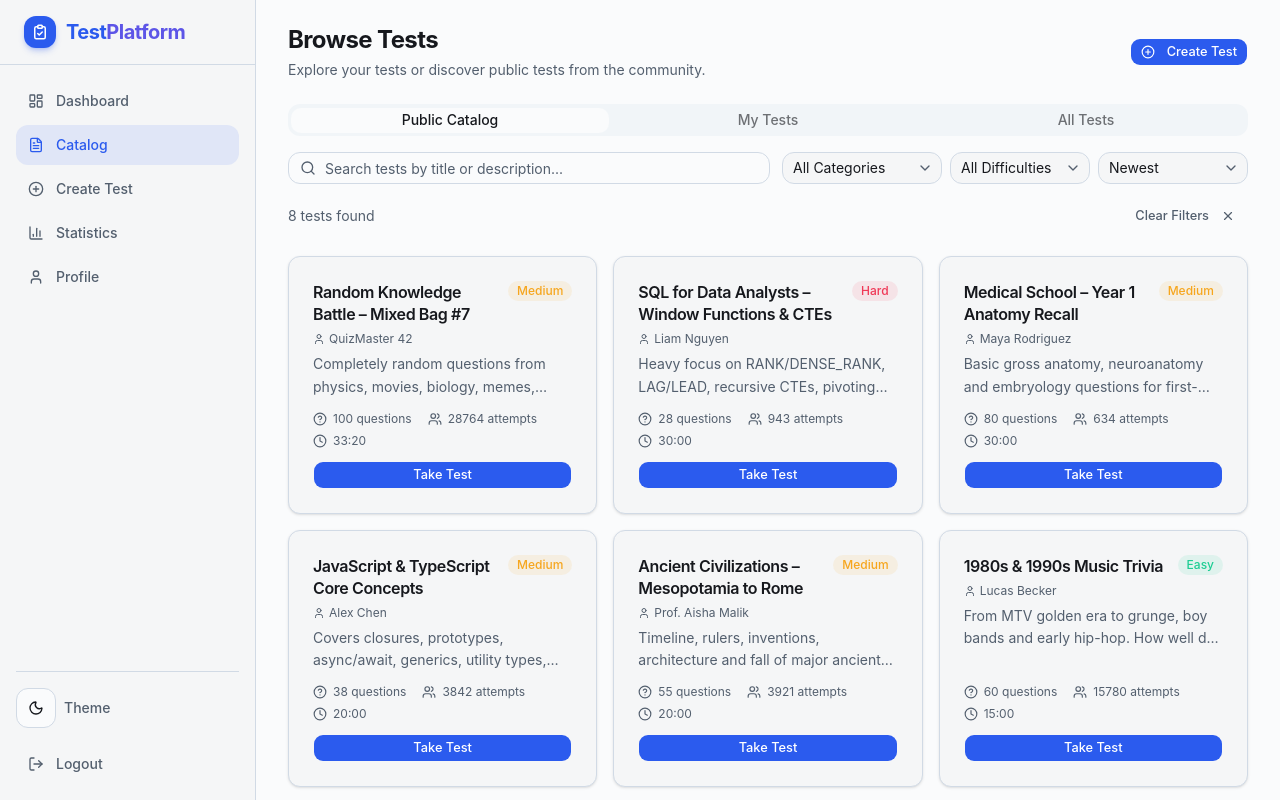
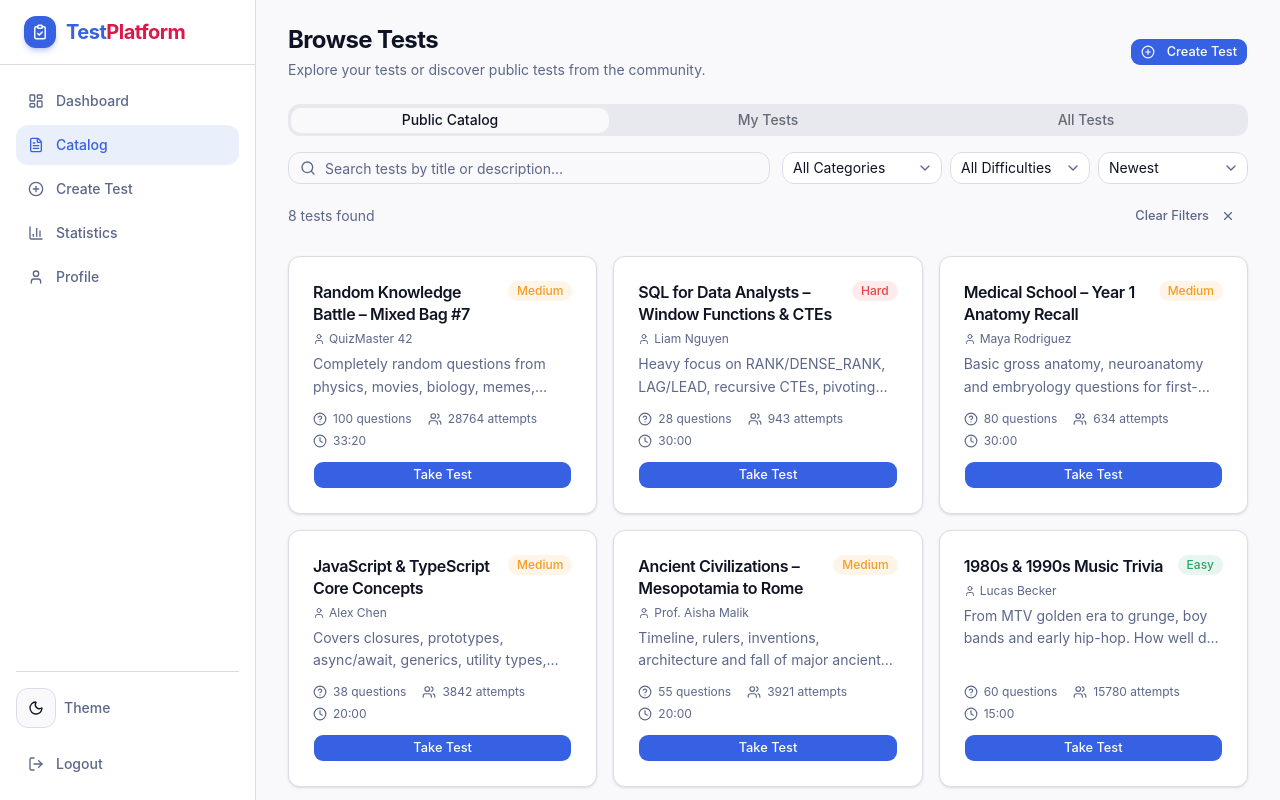
Before and after one commit to lbedv/online-testing, a React (Vite) app: page /catalog in a window 1280 px wide. Built offline with nearby package versions, Linux system fonts and the light colour scheme.

Commit message:
style: change styles and update hsl wrapper

```diff
--- a/src/features/auth/components/auth-background.tsx
+++ b/src/features/auth/components/auth-background.tsx
@@ -4,44 +4,31 @@
  * Centers content with fade-in slide-up animation on mount.
  */
 export function AuthBackground({ children }: { children: React.ReactNode }) {
-
-
   return (
     <main className="relative flex min-h-screen items-center justify-center overflow-hidden px-4 py-12">
       {/* Light mode gradient */}
       <div
-        className="pointer-events-none absolute inset-0 dark:opacity-0 transition-opacity duration-500"
-        style={{
-          background:
-            "linear-gradient(135deg, hsl(var(--accent)) 0%, hsl(var(--background)) 50%, hsl(var(--secondary) / 0.15) 100%)",
-        }}
+        className="pointer-events-none absolute inset-0 dark:opacity-0 transition-opacity duration-500 bg-linear-to-br from-accent via-background via-50% to-secondary/15"
       />
+
       {/* Dark mode gradient */}
       <div
-        className="pointer-events-none absolute inset-0 opacity-0 dark:opacity-100 transition-opacity duration-500"
-        style={{
-          background:
-            "linear-gradient(135deg, hsl(var(--foreground) / 0.1) 0%, hsl(var(--background)) 50%, hsl(var(--primary) / 0.05) 100%)",
-        }}
+        className="pointer-events-none absolute inset-0 opacity-0 dark:opacity-100 transition-opacity duration-500 bg-linear-to-br from-foreground/10 via-background via-50% to-primary/5"
       />
 
       {/* Decorative orbs */}
       <div
         aria-hidden="true"
-        className="pointer-events-none absolute -top-40 -right-40 h-80 w-80 rounded-full opacity-20 blur-3xl dark:opacity-10"
-        style={{ background: "hsl(var(--primary))" }}
+        className="bg-primary pointer-events-none absolute -top-40 -right-40 h-80 w-80 rounded-full opacity-20 blur-3xl dark:opacity-10"
       />
       <div
         aria-hidden="true"
-        className="pointer-events-none absolute -bottom-40 -left-40 h-80 w-80 rounded-full opacity-15 blur-3xl dark:opacity-10"
-        style={{ background: "hsl(var(--secondary))" }}
+        className="bg-secondary pointer-events-none absolute -bottom-40 -left-40 h-80 w-80 rounded-full opacity-15 blur-3xl dark:opacity-10"
       />
 
-      <div
-        className="relative z-10 w-full max-w-md animate-in fade-in slide-in-from-bottom-2 duration-700"
-      >
+      <div className="relative z-10 w-full max-w-md animate-in fade-in slide-in-from-bottom-2 duration-700">
         {children}
       </div>
     </main>
-  )
+  );
 }
--- a/src/index.css
+++ b/src/index.css
@@ -4,58 +4,58 @@
 
 @theme {
   /* =============================================
-     Colors — maps to bg-*, text-*, border-* etc.
-     These become --color-background, --color-primary, etc.
+     Colors — maps to bg-*, text-*, border-* etc.
+     These become --color-background, --color-primary, etc.
   ============================================= */
-  --color-background: hsl(var(--background));
-  --color-foreground: hsl(var(--foreground));
+  --color-background: var(--background);
+  --color-foreground: var(--foreground);
 
-  --color-card: hsl(var(--card));
-  --color-card-foreground: hsl(var(--card-foreground));
+  --color-card: var(--card);
+  --color-card-foreground: var(--card-foreground);
 
-  --color-popover: hsl(var(--popover));
-  --color-popover-foreground: hsl(var(--popover-foreground));
+  --color-popover: var(--popover);
+  --color-popover-foreground: var(--popover-foreground);
 
-  --color-primary: hsl(var(--primary));
-  --color-primary-foreground: hsl(var(--primary-foreground));
+  --color-primary: var(--primary);
+  --color-primary-foreground: var(--primary-foreground);
 
-  --color-secondary: hsl(var(--secondary));
-  --color-secondary-foreground: hsl(var(--secondary-foreground));
+  --color-secondary: var(--secondary);
+  --color-secondary-foreground: var(--secondary-foreground);
 
-  --color-muted: hsl(var(--muted));
-  --color-muted-foreground: hsl(var(--muted-foreground));
+  --color-muted: var(--muted);
+  --color-muted-foreground: var(--muted-foreground);
 
-  --color-accent: hsl(var(--accent));
-  --color-accent-foreground: hsl(var(--accent-foreground));
+  --color-accent: var(--accent);
+  --color-accent-foreground: var(--accent-foreground);
 
-  --color-destructive: hsl(var(--destructive));
-  --color-destructive-foreground: hsl(var(--destructive-foreground));
+  --color-destructive: var(--destructive);
+  --color-destructive-foreground: var(--destructive-foreground);
 
-  --color-success: hsl(var(--success));
-  --color-success-foreground: hsl(var(--success-foreground));
+  --color-success: var(--success);
+  --color-success-foreground: var(--success-foreground);
 
-  --color-warning: hsl(var(--warning));
-  --color-warning-foreground: hsl(var(--warning-foreground));
+  --color-warning: var(--warning);
+  --color-warning-foreground: var(--warning-foreground);
 
-  --color-border: hsl(var(--border));
-  --color-input: hsl(var(--input));
-  --color-ring: hsl(var(--ring));
+  --color-border: var(--border);
+  --color-input: var(--input);
+  --color-ring: var(--ring);
 
-  --color-chart-1: hsl(var(--chart-1));
-  --color-chart-2: hsl(var(--chart-2));
-  --color-chart-3: hsl(var(--chart-3));
-  --color-chart-4: hsl(var(--chart-4));
-  --color-chart-5: hsl(var(--chart-5));
+  --color-chart-1: var(--chart-1);
+  --color-chart-2: var(--chart-2);
+  --color-chart-3: var(--chart-3);
+  --color-chart-4: var(--chart-4);
+  --color-chart-5: var(--chart-5);
 
-  /* Sidebar — custom namespace */
-  --color-sidebar: hsl(var(--sidebar-background));
-  --color-sidebar-foreground: hsl(var(--sidebar-foreground));
-  --color-sidebar-primary: hsl(var(--sidebar-primary));
-  --color-sidebar-primary-foreground: hsl(var(--sidebar-primary-foreground));
-  --color-sidebar-accent: hsl(var(--sidebar-accent));
-  --color-sidebar-accent-foreground: hsl(var(--sidebar-accent-foreground));
-  --color-sidebar-border: hsl(var(--sidebar-border));
-  --color-sidebar-ring: hsl(var(--sidebar-ring));
+  /* Sidebar — custom namespace (you can use sidebar:bg, sidebar:text-primary etc.) */
+  --color-sidebar: var(--sidebar-background);
+  --color-sidebar-foreground: var(--sidebar-foreground);
+  --color-sidebar-primary: var(--sidebar-primary);
+  --color-sidebar-primary-foreground: var(--sidebar-primary-foreground);
+  --color-sidebar-accent: var(--sidebar-accent);
+  --color-sidebar-accent-foreground: var(--sidebar-accent-foreground);
+  --color-sidebar-border: var(--sidebar-border);
+  --color-sidebar-ring: var(--sidebar-ring);
 
   /* Border radius (maps to rounded-*, etc.) */
   --radius: 0.75rem;
@@ -80,110 +80,115 @@
 
 @layer base {
   :root {
-    /* ─────────────── Light theme ─────────────── */
-    --background:    210 20% 98.5%;
-    --foreground:    220 12% 10%;
-    --card:          210 14% 96.5%;
-    --card-foreground: 220 12% 12%;
+    /* Light theme values */
+    --background: hsl(225 25% 98%);
+    --foreground: hsl(225 40% 10%);
 
-    --popover:       210 12% 98%;
-    --popover-foreground: 220 12% 12%;
+    --card: hsl(0 0% 100%);
+    --card-foreground: hsl(225 40% 10%);
 
-    --primary:       225 85% 55%;
-    --primary-foreground: 0 0% 100%;
+    --popover: hsl(0 0% 100%);
+    --popover-foreground: hsl(225 40% 10%);
 
-    --secondary:     243 75% 62%;
-    --secondary-foreground: 0 0% 100%;
+    /* Deep, modern Blue */
+    --primary: hsl(225 75% 55%);
+    --primary-foreground: hsl(0 0% 100%);
 
-    --muted:         210 35% 96%;
-    --muted-foreground: 215 14% 38%;
+    /* Rich Ruby/Crimson Red - elegant, not alarming */
+    --secondary: hsl(345 80% 48%);
+    --secondary-foreground: hsl(0 0% 100%);
 
-    --accent:        235 70% 92%;
-    --accent-foreground: 235 80% 40%;
+    --muted: hsl(225 20% 92%);
+    --muted-foreground: hsl(225 20% 45%);
 
-    --destructive:   350 85% 58%;
-    --destructive-foreground: 0 0% 100%;
+    --accent: hsl(225 50% 94%);
+    --accent-foreground: hsl(225 75% 35%);
 
-    --success:       160 75% 46%;
-    --success-foreground: 0 0% 100%;
+    /* Standard alert red, distinct from the Ruby secondary */
+    --destructive: hsl(0 84% 60%);
+    --destructive-foreground: hsl(0 0% 100%);
 
-    --warning:       38 92% 54%;
-    --warning-foreground: 220 60% 8%;
+    --success: hsl(150 60% 40%);
+    --success-foreground: hsl(0 0% 100%);
 
-    --border:        215 28% 86%;
-    --input:         215 28% 86%;
-    --ring:          225 85% 55%;
+    --warning: hsl(35 90% 55%);
+    --warning-foreground: hsl(35 90% 10%);
 
-    /* Chart colors */
-    --chart-1: 225 85% 55%;
-    --chart-2: 243 75% 62%;
-    --chart-3: 188 80% 52%;
-    --chart-4: 265 55% 62%;
-    --chart-5:  42 90% 56%;
+    --border: hsl(225 20% 88%);
+    --input: hsl(225 20% 88%);
+    --ring: hsl(225 75% 55%);
+
+    /* Charts adjusted to feature the new Ruby */
+    --chart-1: hsl(225 75% 55%); /* Blue */
+    --chart-2: hsl(345 80% 48%); /* Ruby Red */
+    --chart-3: hsl(150 60% 40%); /* Emerald */
+    --chart-4: hsl(270 60% 55%); /* Purple */
+    --chart-5: hsl(190 80% 45%); /* Cyan */
 
     /* Sidebar light */
-    --sidebar-background: 0 0% 99%;
-    --sidebar-foreground: 220 12% 12%;
-    --sidebar-primary: 225 85% 55%;
-    --sidebar-primary-foreground: 0 0% 100%;
-    --sidebar-accent: 235 50% 94%;
-    --sidebar-accent-foreground: 225 80% 25%;
-    --sidebar-border: 215 32% 88%;
-    --sidebar-ring: 225 85% 55%;
+    --sidebar-background: hsl(225 25% 96%);
+    --sidebar-foreground: hsl(225 40% 15%);
+    --sidebar-primary: hsl(225 75% 55%);
+    --sidebar-primary-foreground: hsl(0 0% 100%);
+    --sidebar-accent: hsl(225 20% 90%);
+    --sidebar-accent-foreground: hsl(225 40% 10%);
+    --sidebar-border: hsl(225 20% 88%);
+    --sidebar-ring: hsl(225 75% 55%);
   }
 
   .dark {
-    /* ─────────────── Dark theme ─────────────── */
-    --background:    220 18% 8%;
-    --foreground:    210 30% 95%;
+    /* Dark theme overrides */
+    --background: hsl(225 35% 7%);
+    --foreground: hsl(225 20% 94%);
 
-    --card:          220 14% 13%;
-    --card-foreground: 210 30% 95%;
+    --card: hsl(225 35% 10%);
+    --card-foreground: hsl(225 20% 94%);
 
-    --popover:       220 14% 9%;
-    --popover-foreground: 210 25% 92%;
+    --popover: hsl(225 35% 10%);
+    --popover-foreground: hsl(225 20% 94%);
 
-    --primary:       225 85% 65%;
-    --primary-foreground: 0 0% 100%;
+    /* Glowing Blue */
+    --primary: hsl(225 80% 65%);
+    --primary-foreground: hsl(0 0% 100%);
 
-    --secondary:     243 75% 55%;
-    --secondary-foreground: 0 0% 100%;
+    /* Glowing Ruby Red */
+    --secondary: hsl(345 85% 50%);
+    --secondary-foreground: hsl(0 0% 100%);
 
-    --muted:         220 16% 18%;
-    --muted-foreground: 215 18% 78%;
+    --muted: hsl(225 25% 16%);
+    --muted-foreground: hsl(225 20% 65%);
 
-    --accent:        235 50% 20%;
-    --accent-foreground: 235 80% 85%;
+    --accent: hsl(225 40% 16%);
+    --accent-foreground: hsl(225 80% 75%);
 
-    --destructive:   350 85% 64%;
-    --destructive-foreground: 0 0% 100%;
+    --destructive: hsl(0 70% 50%);
+    --destructive-foreground: hsl(0 0% 98%);
 
-    --success:       160 75% 52%;
-    --success-foreground: 0 0% 100%;
+    --success: hsl(150 60% 45%);
+    --success-foreground: hsl(0 0% 100%);
 
-    --warning:       40 90% 58%;
-    --warning-foreground: 220 60% 10%;
+    --warning: hsl(35 90% 60%);
+    --warning-foreground: hsl(35 90% 10%);
 
-    --border:        220 16% 22%;
-    --input:         220 16% 22%;
-    --ring:          225 85% 65%;
+    --border: hsl(225 25% 16%);
+    --input: hsl(225 25% 16%);
+    --ring: hsl(225 80% 65%);
 
-    /* Chart colors */
-    --chart-1: 225 85% 65%;
-    --chart-2: 243 75% 62%;
-    --chart-3: 188 80% 58%;
-    --chart-4: 265 55% 70%;
-    --chart-5:  42 90% 64%;
+    --chart-1: hsl(225 80% 65%);
+    --chart-2: hsl(345 85% 65%);
+    --chart-3: hsl(150 60% 45%);
+    --chart-4: hsl(270 60% 65%);
+    --chart-5: hsl(190 80% 50%);
 
     /* Sidebar dark */
-    --sidebar-background: 220 20% 5.5%;
-    --sidebar-foreground: 210 30% 95%;
-    --sidebar-primary: 225 85% 65%;
-    --sidebar-primary-foreground: 0 0% 100%;
-    --sidebar-accent: 235 40% 18%;
-    --sidebar-accent-foreground: 235 80% 90%;
-    --sidebar-border: 220 16% 20%;
-    --sidebar-ring: 225 85% 65%;
+    --sidebar-background: hsl(225 35% 7%);
+    --sidebar-foreground: hsl(225 20% 94%);
+    --sidebar-primary: hsl(225 80% 65%);
+    --sidebar-primary-foreground: hsl(0 0% 100%);
+    --sidebar-accent: hsl(225 25% 16%);
+    --sidebar-accent-foreground: hsl(225 20% 94%);
+    --sidebar-border: hsl(225 25% 16%);
+    --sidebar-ring: hsl(225 80% 65%);
   }
 
   * {
```
